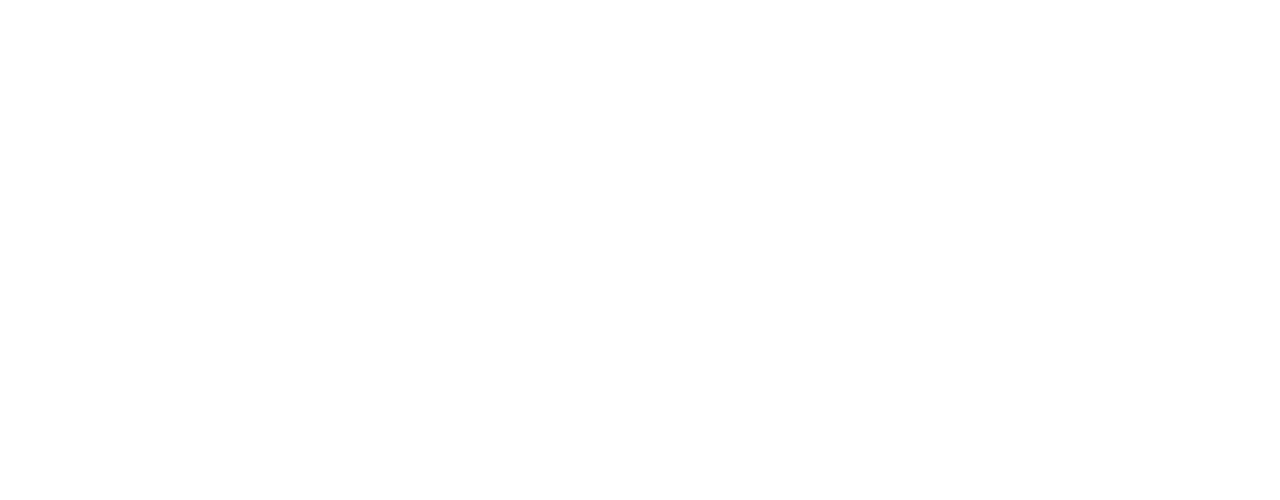
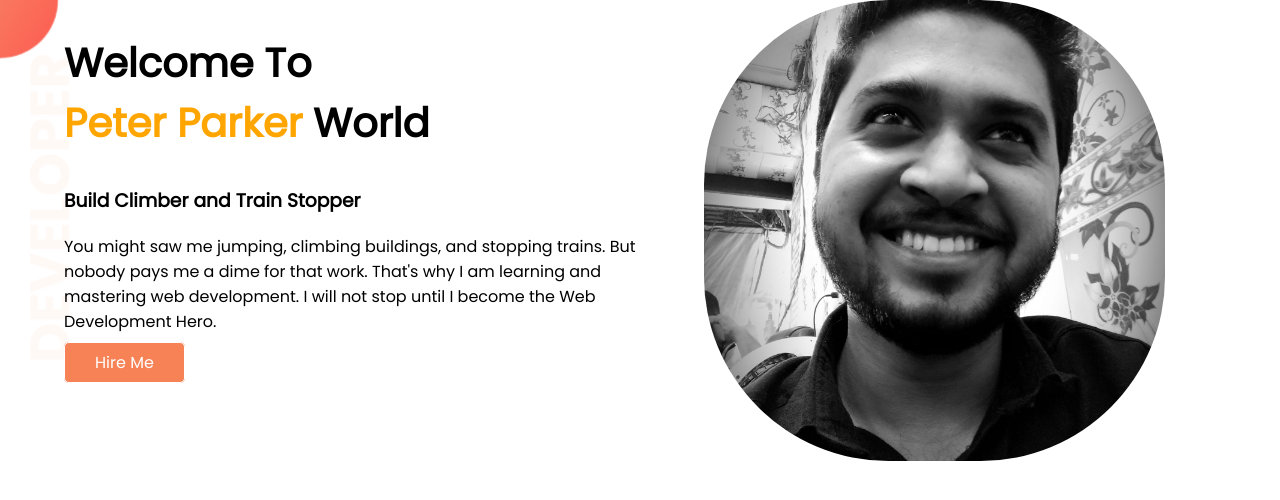
Before and after one commit to riazul78/Module-4, a plain HTML site: page index.html in a window 1280 px wide. Drawn offline with Linux system fonts and the light colour scheme; a web font is replaced by a local one.

Commit message:
first section done

```diff
--- a/index.html
+++ b/index.html
@@ -5,17 +5,31 @@
     <meta http-equiv="X-UA-Compatible" content="IE=edge">
     <meta name="viewport" content="width=device-width, initial-scale=1.0">
     <link rel="stylesheet" href="style.css">
+    <link rel="preconnect" href="https://fonts.googleapis.com">
+<link rel="preconnect" href="https://fonts.gstatic.com" crossorigin>
+<link href="https://fonts.googleapis.com/css2?family=Fascinate&family=Poppins:ital,wght@0,400;1,800&family=Smooch&display=swap" rel="stylesheet">
     <title>Portfolio Website</title>
 </head>
 <body>
+    <section class="first">
+        <div class="half-width">
+       <h1>Welcome To<br/> <span>Peter Parker</span> World</h1>
+       <h3>Build Climber and Train Stopper</h3>
+       <p>
+             You might saw me jumping, climbing buildings, and stopping trains. But nobody pays me a dime for that work. That's why I am learning and mastering web development. I will not stop until I become the Web Development Hero.
+       </p>
+      <a target="_blank" href="http://#">Hire Me</a>
+        </div>
+
+        <div class="half-width">
+            <img src="images/rakib.jpg" alt="">
+        </div>
 
 
 
 
 
-
-
-
+   </section>
 
 
 
--- a/style.css
+++ b/style.css
@@ -0,0 +1,33 @@
+body{
+    font-family: 'Poppins', sans-serif;
+    margin: 0%;
+
+}
+span{
+      color: orange;
+}
+h1{
+    font-size: 40px;
+}
+.first{
+        display: flex;
+        background-image: url('images/top-banner.png');
+        background-repeat: no-repeat;
+}
+.half-width{
+             width: 50%;
+             padding-left: 5%;
+}
+.half-width img{
+                 width: 80%;
+
+                 border-radius: 40%;
+}
+.half-width a{
+                 text-decoration: none;
+                 border: 1px solid white;
+                 padding: 8px 30px;
+                 background-color: rgb(246, 130, 85);
+                 color: white;
+                 border-radius: 5px;
+}
```
